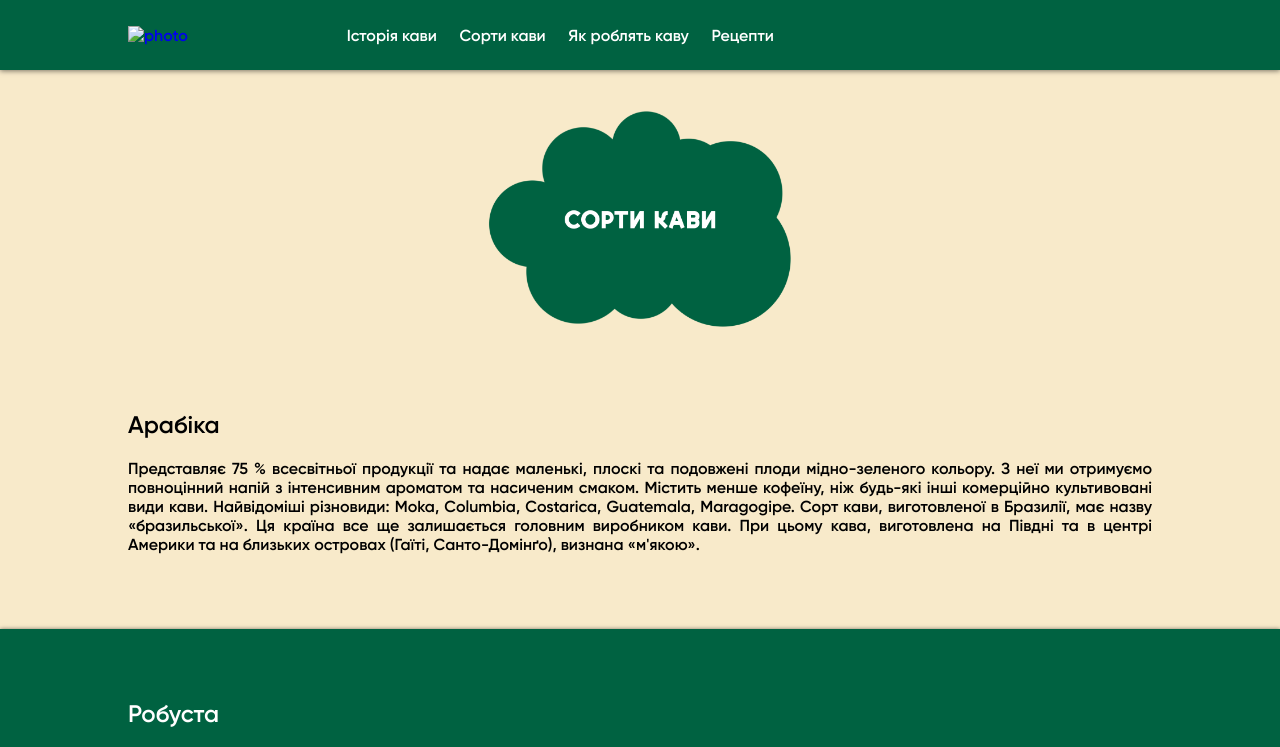
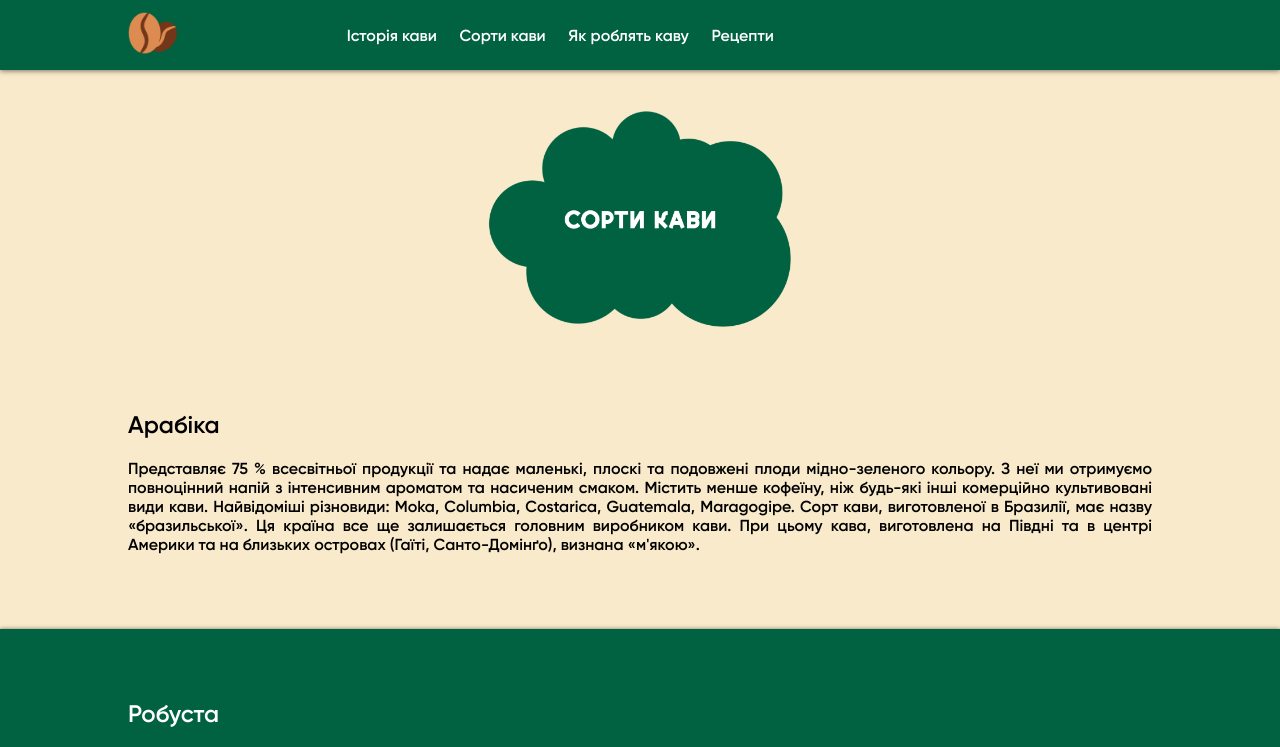
Before and after one commit to DmytroGam/DmytroGam.github.io, a plain HTML site: page coffee type.html in a window 1280 px wide. Shown: the top 747 px of the page. Drawn offline with Linux system fonts and the light colour scheme.

Commit message:
Update coffee type.html

```diff
--- a/coffee type.html
+++ b/coffee type.html
@@ -5,7 +5,7 @@
     <meta http-equiv="X-UA-Compatible" content="IE=edge">
     <meta name="viewport" content="width=device-width, initial-scale=1.0">
 
-    <link rel="shortcut icon" href="icon1.png" type="image/x-icon">
+    <link rel="shortcut icon" href="./img/icon1.png" type="image/x-icon">
 
     <link rel="stylesheet" href="./css/style.css">
 
@@ -16,7 +16,7 @@
 
     <div class="header__logo">
         <a href="./index.html">
-            <img class="logo-pic" src="icon1.png" alt="photo">
+            <img class="logo-pic" src="./img/icon1.png" alt="photo">
         </a>
     </div>
         <nav>
```
